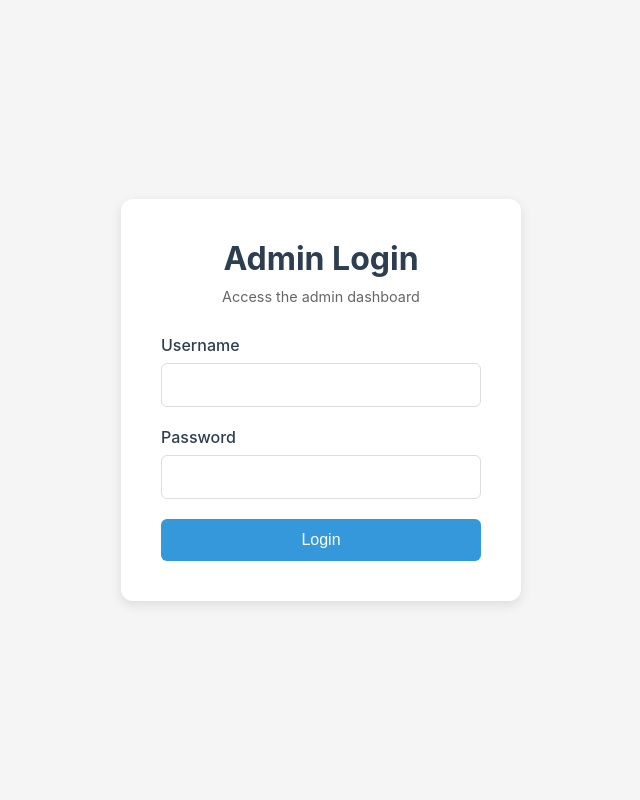
After one commit to NovoSaratov/PasswordManager, a Flask app: page /admin/login in a window 1280 px wide. The commit adds this page. Shown: the whole page, without its empty margins (319-959 px from the left). Run offline with Flask 3, Linux system fonts and the light colour scheme.

Commit message:
Stor commit, har endret på backend, laget logout og login, laget også passord genereringsprogram + oppdatert gitignore

```diff
--- a/app.py
+++ b/app.py
@@ -1,10 +1,12 @@
-from flask import Flask, render_template, request, redirect, url_for
+from flask import Flask, render_template, request, redirect, url_for, session
 import sqlite3
 from cryptography.fernet import Fernet
 import base64
 import os
+from functools import wraps
 
 app = Flask(__name__)
+app.secret_key = os.urandom(24)
 
 # Generate or load a key
 key_file = 'secret.key'
@@ -22,7 +24,7 @@ def get_db_connection():
     conn.row_factory = sqlite3.Row
     return conn
 
-# Create table if it doesn't exist
+
 with get_db_connection() as conn:
     conn.execute('''
         CREATE TABLE IF NOT EXISTS entries (
@@ -34,7 +36,45 @@ with get_db_connection() as conn:
     ''')
     conn.commit()
 
+def login_required(f):
+    @wraps(f)
+    def decorated_function(*args, **kwargs):
+        if 'logged_in' not in session:
+            return redirect(url_for('admin_login'))
+        return f(*args, **kwargs)
+    return decorated_function
+
+@app.route('/admin/login', methods=['GET', 'POST'])
+def admin_login():
+    if request.method == 'POST':
+        username = request.form['username']
+        password = request.form['password']
+        if username == 'admin' and password == 'admin123':
+            session['logged_in'] = True
+            return redirect(url_for('index'))
+        return render_template('login.html', error=True)
+    return render_template('login.html')
+
+@app.route('/logout')
+def logout():
+    session.pop('logged_in', None)
+    return redirect(url_for('admin_login'))
+
+@app.route('/generator')
+@login_required
+def generator():
+    return render_template('generator.html')
+
+@app.route('/generate-password')
+@login_required
+def generate_password():
+    chars = 'ABCDEFGHIJKLMNOPQRSTUVWXYZabcdefghijklmnopqrstuvwxyz0123456789!@#$%^&*()_+'
+    random_bytes = os.urandom(16)
+    password = ''.join(chars[b % len(chars)] for b in random_bytes)
+    return {'password': password}
+
 @app.route('/', methods=['GET', 'POST'])
+@login_required
 def index():
     if request.method == 'POST':
         website = request.form['website']
--- /dev/null
+++ b/templates/login.html
@@ -0,0 +1,147 @@
+<!DOCTYPE html>
+<html>
+<head>
+    <meta name="viewport" content="width=device-width, initial-scale=1.0">
+    <title>Admin Login</title>
+    <style>
+        * {
+            box-sizing: border-box;
+            margin: 0;
+            padding: 0;
+        }
+
+        body {
+            font-family: -apple-system, BlinkMacSystemFont, "Segoe UI", Roboto, sans-serif;
+            background-color: #f5f5f5;
+            min-height: 100vh;
+            display: flex;
+            align-items: center;
+            justify-content: center;
+            color: #333;
+        }
+
+        .login-container {
+            background: white;
+            padding: 40px;
+            border-radius: 12px;
+            box-shadow: 0 4px 12px rgba(0,0,0,0.1);
+            width: 100%;
+            max-width: 400px;
+            margin: 20px;
+        }
+
+        .login-header {
+            text-align: center;
+            margin-bottom: 30px;
+        }
+
+        .login-header h1 {
+            color: #2c3e50;
+            font-size: 2rem;
+            margin-bottom: 10px;
+        }
+
+        .login-header p {
+            color: #666;
+            font-size: 0.9rem;
+        }
+
+        .form-group {
+            margin-bottom: 20px;
+        }
+
+        .form-group label {
+            display: block;
+            margin-bottom: 8px;
+            color: #2c3e50;
+            font-weight: 500;
+        }
+
+        .form-group input {
+            width: 100%;
+            padding: 12px;
+            border: 1px solid #ddd;
+            border-radius: 6px;
+            font-size: 1rem;
+            transition: border-color 0.3s;
+        }
+
+        .form-group input:focus {
+            outline: none;
+            border-color: #3498db;
+            box-shadow: 0 0 0 2px rgba(52, 152, 219, 0.2);
+        }
+
+        .login-button {
+            width: 100%;
+            padding: 12px;
+            background-color: #3498db;
+            color: white;
+            border: none;
+            border-radius: 6px;
+            font-size: 1rem;
+            font-weight: 500;
+            cursor: pointer;
+            transition: background-color 0.3s;
+        }
+
+        .login-button:hover {
+            background-color: #2980b9;
+        }
+
+        .login-button:active {
+            transform: scale(0.98);
+        }
+
+        .error-message {
+            color: #e74c3c;
+            text-align: center;
+            margin-top: 15px;
+            font-size: 0.9rem;
+            display: none;
+        }
+
+        /* Mobile Responsive Styles */
+        @media (max-width: 480px) {
+            .login-container {
+                padding: 30px 20px;
+                margin: 15px;
+            }
+
+            .login-header h1 {
+                font-size: 1.8rem;
+            }
+
+            .form-group input {
+                padding: 10px;
+            }
+
+            .login-button {
+                padding: 10px;
+            }
+        }
+    </style>
+</head>
+<body>
+    <div class="login-container">
+        <div class="login-header">
+            <h1>Admin Login</h1>
+            <p>Access the admin dashboard</p>
+        </div>
+        <form action="/admin/login" method="POST">
+            <div class="form-group">
+                <label for="username">Username</label>
+                <input type="text" id="username" name="username" required>
+            </div>
+            <div class="form-group">
+                <label for="password">Password</label>
+                <input type="password" id="password" name="password" required>
+            </div>
+            <button type="submit" class="login-button">Login</button>
+            {% if error %}
+            <div class="error-message" style="display: block;">Invalid credentials</div>
+            {% endif %}
+        </form>
+    </div>
+</body>
+</html>
```
Also changed, not shown: templates/generator.html (added, +168 -0 lines), templates/index.html (+41 -0 lines), 1 other file.
